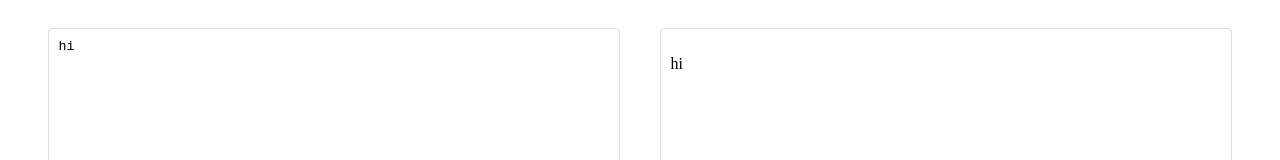
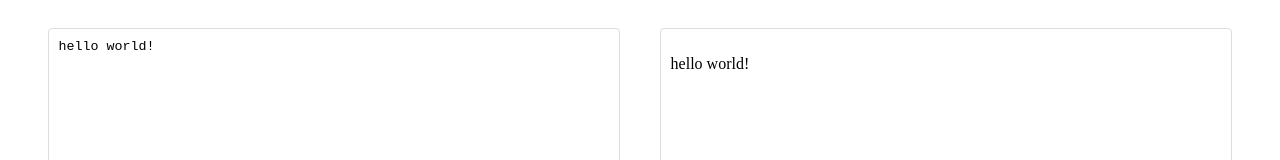
Before and after one commit to Carluuz/Markdown-Perviewer, a React (Create React App) app: page / in a window 1280 px wide. Shown: the top 160 px of the page. Built offline with nearby package versions, Linux system fonts and the light colour scheme.

Commit message:
Changes to be committed: 	modified:   src/App.js

```diff
--- a/src/App.js
+++ b/src/App.js
@@ -5,7 +5,7 @@ import './App.css';
 
 
 const App = () => {
-  const [markdown, setMarkdown] = useState('hi');
+  const [markdown, setMarkdown] = useState('hello world!');
 
   const handleChange = (e) => {
     setMarkdown(e.target.value);
```
